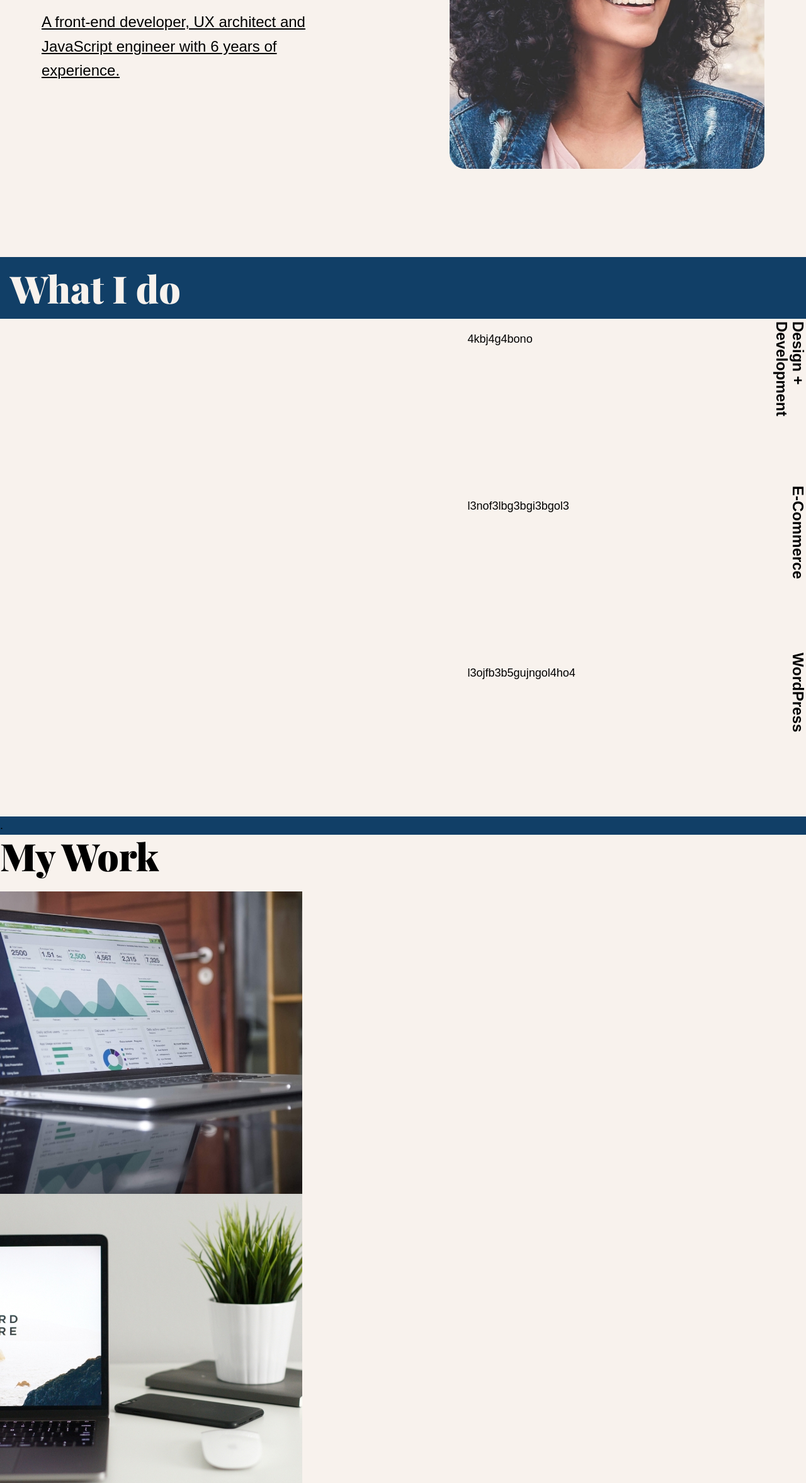
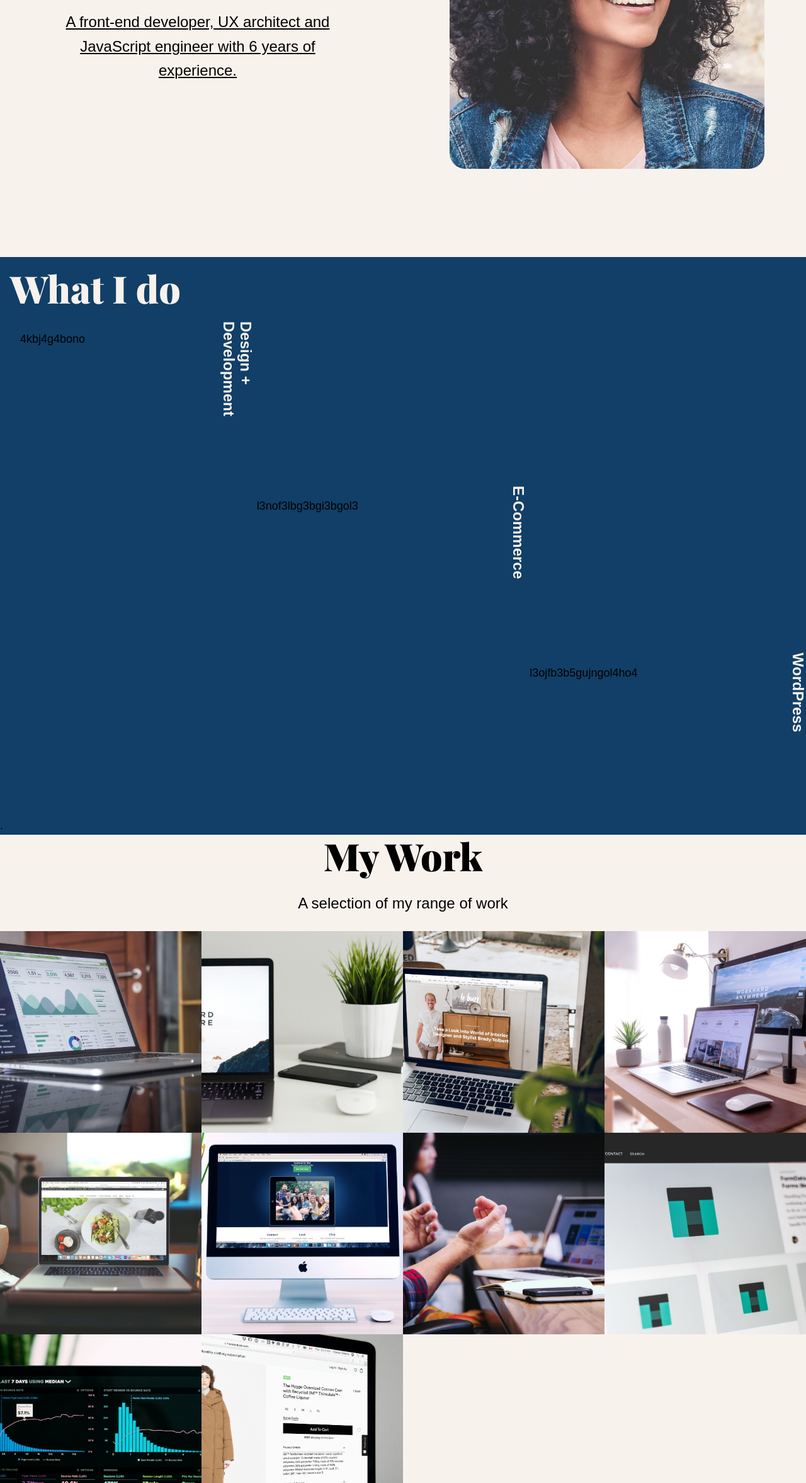
Before and after one commit to makeda-lelozwi/MAKDUM436_WFC2401_GroupB_M, a plain HTML site: page index.html in a window 1280 px wide. Shown: the part 446-2800 px from the top of the page at 63% size. Drawn offline with nearby package versions, Linux system fonts and the light colour scheme; a web font is replaced by a local one.

Commit message:
completed-portfolio-section

```diff
--- a/index.css
+++ b/index.css
@@ -185,7 +185,7 @@ ul {
   grid-template-rows: repeat(3, 260px);
   grid-template-columns: repeat(3, auto);
   gap: 5px;
-  background: var(--main-bg-clr);
+  /* background: var(--main-bg-clr); */
 }
 
 .services-title {
@@ -196,8 +196,8 @@ ul {
 
 .service-one {
   grid-row-start: 1;
-  grid-column-start: 3;
-
+  grid-column-start: 1;
+  margin-left: 2rem;
 }
 
 .service-one h3 {
@@ -206,7 +206,7 @@ ul {
 
 .service-two {
   grid-row-start: 2;
-  grid-column-start: 3;
+  grid-column-start: 2;
 
 }
 
@@ -219,4 +219,16 @@ ul {
   writing-mode: vertical-rl;
   font-family: var(--fs-body);
   float: right;
+  color: var(--main-bg-clr);
 }
+
+/* Portfolio */
+.section__title,
+.section__subtitle {
+  text-align: center;
+}
+
+.portfolio {
+  display: grid;
+  grid-template-columns: repeat(auto-fit, minmax(300px, 1fr));
+}
--- a/index.html
+++ b/index.html
@@ -18,9 +18,9 @@
 </head>
 <body>
   <header>
-    <!-- <button class="nav-toggle" aria-label="toggle navigation">
+   <button class="nav-toggle" aria-label="toggle navigation">
       <span class="hamburger"></span>
-    </button> -->
+    </button> -
 
     <div class="logo">
       <img src="images/devjane.png" alt="">
@@ -94,7 +94,7 @@
   <!-- My Work -->
   <section class="my-work" id="work">
     <h2 class="section__title">My Work</h2>
-    <p class="section__subtitle"></p>
+    <p class="section__subtitle">A selection of my range of work</p>
 
     <div class="portfolio">
       <!-- Portfolio item 1 -->
@@ -149,14 +149,6 @@
     </div> <!--end of portfolio-->
   </section>
 
-  <!-- Footer -->
-  <footer>
-    <a  class="footer__link">jane.smith@gmail.com</a>
-    <ul class="social-list">
-      <li class="social-list__item">
-      <li class="social-list__item">
-    </ul>
-  </footer>
   <script src="https://kit.fontawesome.com/6efcf627fe.js" crossorigin="anonymous"></script>
 </body>
 </html>
```
